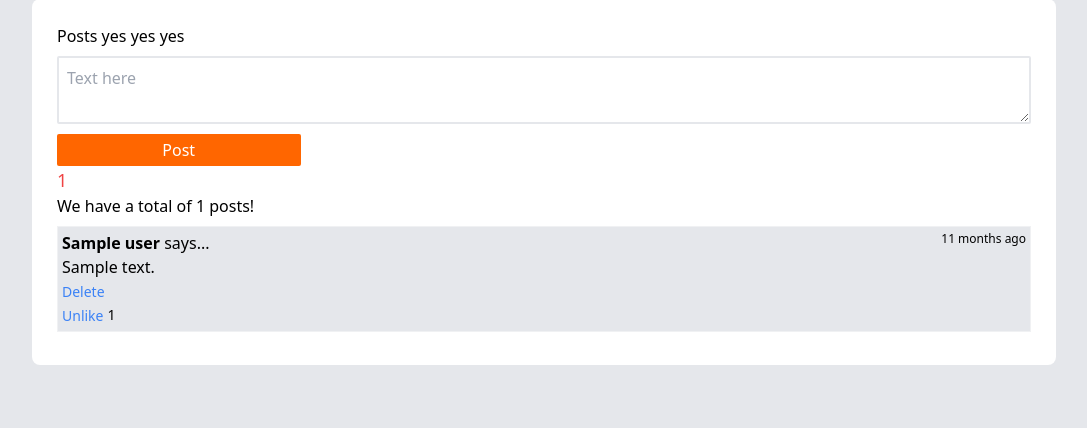
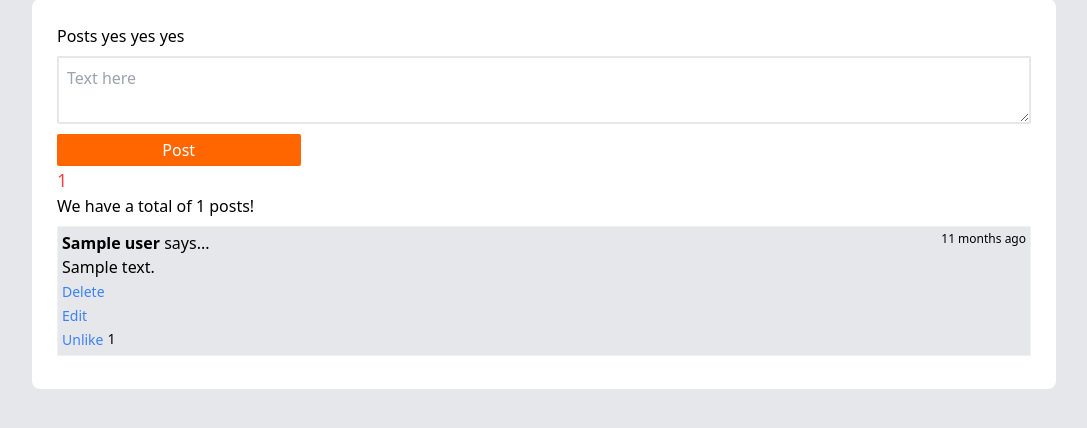
Before and after one commit to felixgren/hacker-news, a Laravel app: template resources/views/posts/index.blade.php in a window 1280 px wide. Shown: the part 69-497 px from the top of the page, without its empty margins (96-1183 px from the left). Run offline with Laravel 8, Linux system fonts and the light colour scheme; a user stored in the database is signed in; tables that the repository leaves empty hold one stand-in row (values such as "Sample post"); the template is opened without the code that fills it: most values are stand-ins (such as "Sample title", 1, 10 or a date in 2020); style sheets or scripts are compiled from the project's sources.

Commit message:
Added post editing base

```diff
--- a/resources/views/components/post.blade.php
+++ b/resources/views/components/post.blade.php
@@ -23,6 +23,16 @@
         </div>
         @endcan
 
+        @can('delete', $post)
+        <div class="w-full">
+            <form action="{{ route('posts.edit', $post) }}" method="post">
+                @csrf
+                @method('PATCH')
+                <button type="submit" class="text-blue-500 text-sm">Edit</button>
+            </form>
+        </div>
+        @endcan
+
         @if (!$post->LikedBy(auth()->user()))
         <form action="{{ route('posts.likes', $post) }}" method="post" class="mr-1">
             @csrf
--- a/routes/web.php
+++ b/routes/web.php
@@ -39,6 +39,7 @@ Route::post('/register', [RegisterController::class, 'store']);
 Route::get('/posts', [PostController::class, 'index'])->name('posts');
 Route::post('/posts', [PostController::class, 'store']); // Name is inherited
 Route::delete('/posts/{post}', [PostController::class, 'destroy'])->name('posts.destroy');
+Route::patch('/posts/{post}', [PostController::class, 'edit'])->name('posts.edit');
 
 Route::post('/posts/{post}/likes', [PostLikeController::class, 'store'])->name('posts.likes');
 Route::delete('/posts/{post}/likes', [PostLikeController::class, 'destroy']); // Name should be inherited
```
Also changed, not shown: app/Http/Controllers/PostController.php (+20 -0 lines), 2 other files.
